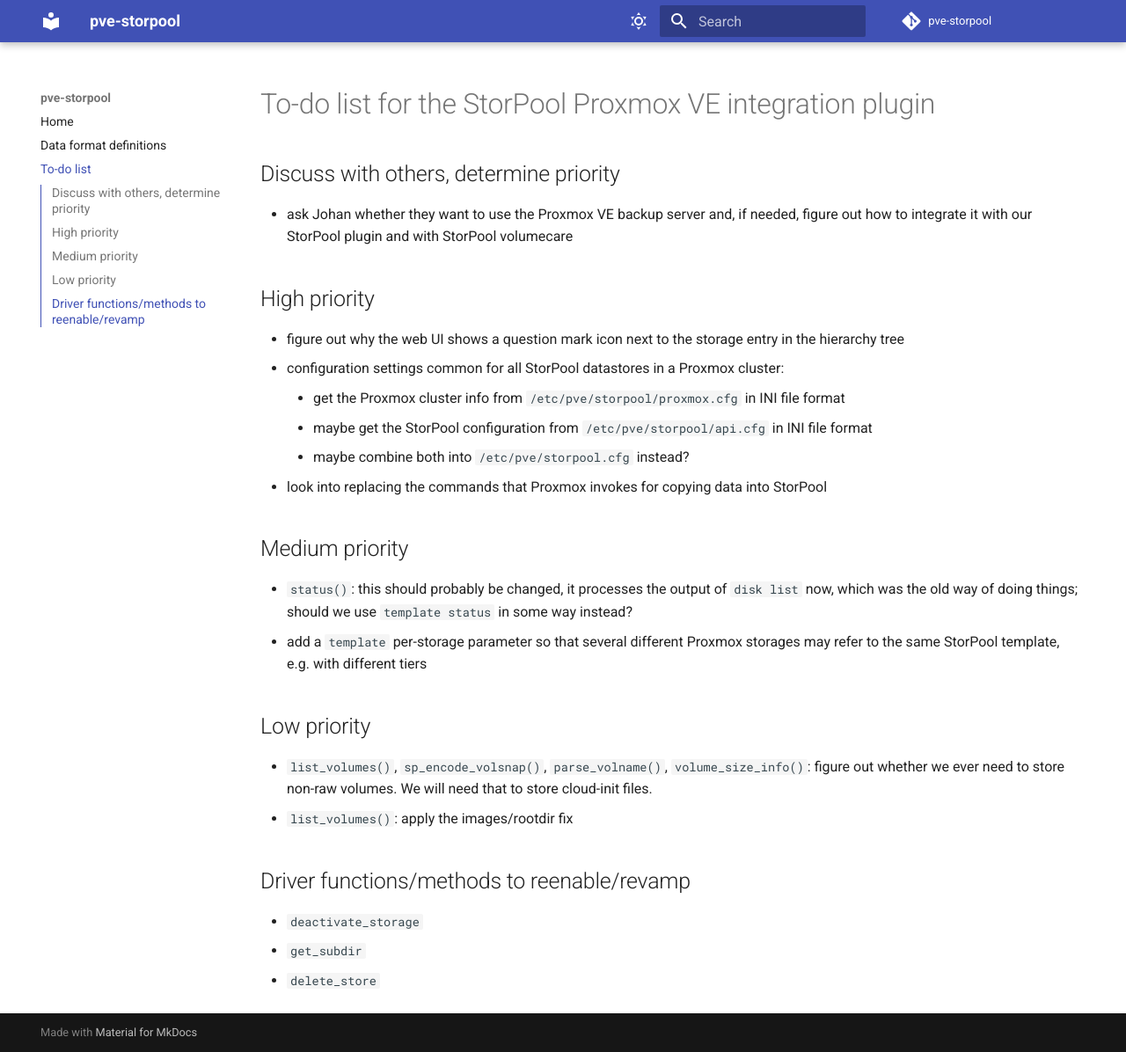
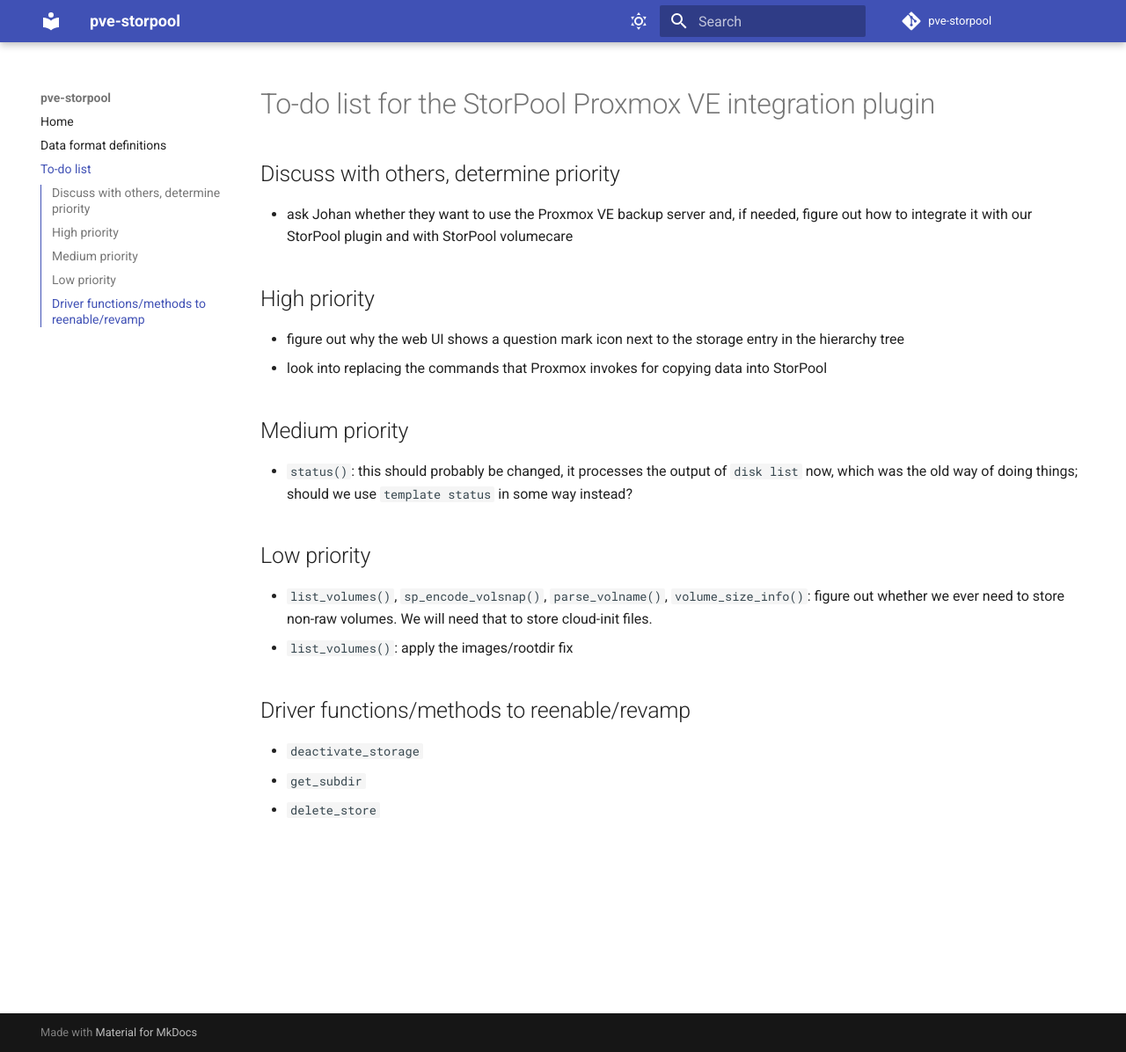
Before and after one commit to storpool/pve-storpool, an MkDocs documentation site: the page built from docs/todo.md, in a window 1280 px wide and 1196 px high. Shown: the whole window at 88% size. Built offline with MkDocs 1.6.1 and Material for MkDocs 9.7.7, drawn with Linux system fonts in a browser that asks for light colours; comment, search, counter and statistics services are not loaded.

Commit message:
to-do: mark some items as done

```diff
--- a/docs/todo.md
+++ b/docs/todo.md
@@ -14,18 +14,12 @@
 
 - figure out why the web UI shows a question mark icon next to the storage entry in
   the hierarchy tree
-- configuration settings common for all StorPool datastores in a Proxmox cluster:
-    - get the Proxmox cluster info from `/etc/pve/storpool/proxmox.cfg` in INI file format
-    - maybe get the StorPool configuration from `/etc/pve/storpool/api.cfg` in INI file format
-    - maybe combine both into `/etc/pve/storpool.cfg` instead?
 - look into replacing the commands that Proxmox invokes for copying data into StorPool
 
 ## Medium priority
 
 - `status()`: this should probably be changed, it processes the output of `disk list` now,
   which was the old way of doing things; should we use `template status` in some way instead?
-- add a `template` per-storage parameter so that several different Proxmox storages may
-  refer to the same StorPool template, e.g. with different tiers
 
 ## Low priority
 
```
